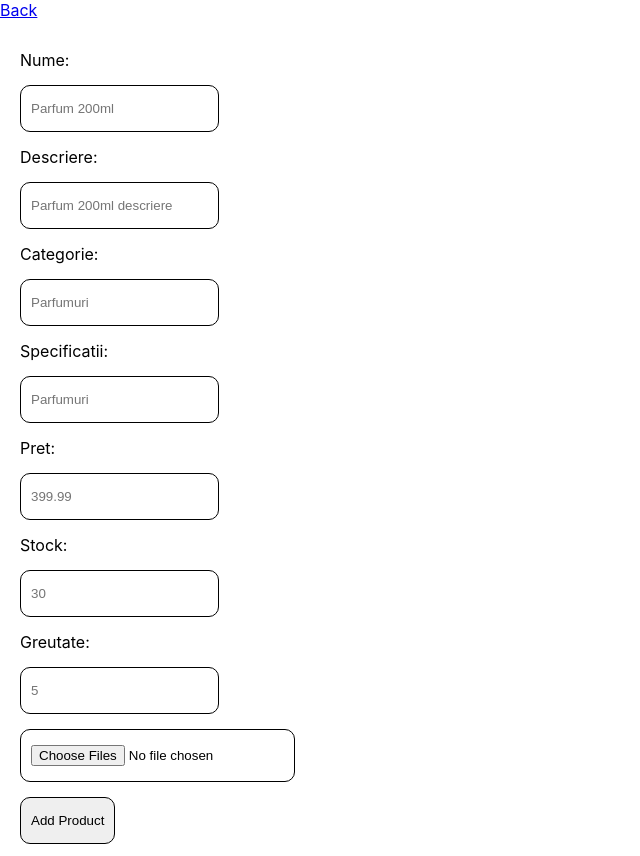
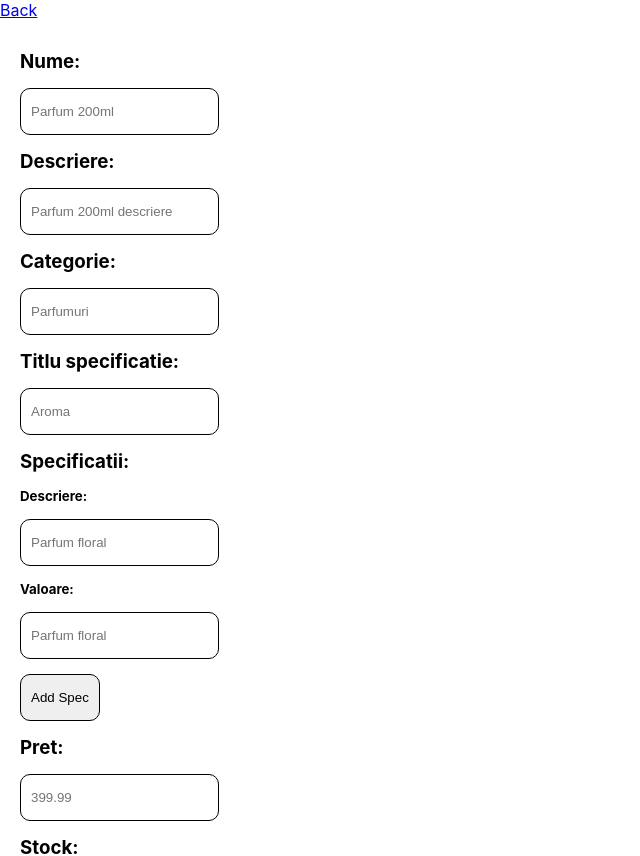
Before and after one commit to AdelinV2/react-spring-ecommerce, a React (Create React App) app in the folder frontend/: page /addItemsPage in a window 1280 px wide. Shown: the top 856 px of the page, without its empty margins (0-640 px from the left). Built offline with nearby package versions, Linux system fonts and the light colour scheme.

Commit message:
finished creating product, workin on sending it to backend

```diff
--- a/frontend/src/Pages/AddItemsPage.jsx
+++ b/frontend/src/Pages/AddItemsPage.jsx
@@ -21,17 +21,56 @@ export default function AddItemsPage() {
 
   console.log(product);
 
-  function updateSpecifications(category, spec) {
+  function addSpecification(e) {
+    e.preventDefault();
+    const formData = new FormData(e.target.form);
+    const specTitle = formData.get("spec-title");
+    const specDesc = formData.get("spec-description");
+    const specValue = formData.get("spec-value");
+
+    if (specTitle && specDesc && specValue) {
       const specs = [...specifications];
-    const specItem = { category: category, specs: spec };
-    specs.push(specItem);
+      const subSpec = {
+        orderIndex:
+          specs.find((spec) => spec.title === specTitle)?.specs.length || 0,
+        description: specDesc,
+        value: specValue,
+      };
+
+      if (specs.length === 0) {
+        specs.push({ orderIndex: 0, title: specTitle, specs: [subSpec] });
+      } else if (specs.length > 0) {
+        if (specs.find((spec) => spec.title === specTitle)) {
+          const index = specs.findIndex((spec) => spec.title === specTitle);
+          specs[index].specs.push(subSpec);
+        } else {
+          specs.push({
+            orderIndex: specs.length,
+            title: specTitle,
+            specs: [subSpec],
+          });
+        }
+      }
       setSpecifications(specs);
+
+      e.target.form.reset();
+    } else {
+      alert("Please fill in all fields.");
+    }
   }
 
   function handleSubmit(e) {
     e.preventDefault();
     const formData = new FormData(e.target);
-    updateSpecifications(formData.get("category"), formData.get("spec"));
+
+    if (
+      formData.get("name") ||
+      formData.get("description") ||
+      formData.get("category") ||
+      formData.get("price") ||
+      formData.get("stock") ||
+      formData.get("weight")
+    ) {
       const newProduct = {
         name: formData.get("name"),
         description: formData.get("description"),
@@ -44,6 +83,9 @@ export default function AddItemsPage() {
         specifications: specifications,
       };
       setProduct(newProduct);
+    } else {
+      alert("Please fill in all fields.");
+    }
   }
 
   function handleImgChange(e) {
@@ -61,43 +103,65 @@ export default function AddItemsPage() {
         });
       };
 
+      if (imgsObj.length === imgs.length) {
         setImages(imgsObj);
+      }
     });
   }
 
   return (
     <>
       <Link to="/">Back</Link>
+      <div className="form-specs">
         <form className="add-product-form" onSubmit={handleSubmit}>
-        <span className="form-label">Nume:</span>
+          <h3 className="form-label">Nume:</h3>
           <input
             className="form-input"
             type="text"
             name="name"
             placeholder="Parfum 200ml"
           />
-        <span className="form-label">Descriere:</span>
+          <h3 className="form-label">Descriere:</h3>
           <input
             className="form-input"
             type="text"
             name="description"
             placeholder="Parfum 200ml descriere"
           />
-        <span className="form-label">Categorie:</span>
+          <h3 className="form-label">Categorie:</h3>
           <input
             className="form-input"
             type="text"
             name="category"
             placeholder="Parfumuri"
           />
-        <span className="form-label">Specificatii:</span>
+          <h3 className="form-label">Titlu specificatie:</h3>
           <input
             className="form-input"
             type="text"
-          name="spec"
-          placeholder="Parfumuri"
+            name="spec-title"
+            placeholder="Aroma"
           />
-        <span className="form-label">Pret:</span>
+          <h3 className="form-label">Specificatii:</h3>
+          <h5>Descriere:</h5>
+          <input
+            className="form-input"
+            type="text"
+            name="spec-description"
+            placeholder="Parfum floral"
+          />
+          <h5>Valoare:</h5>
+
+          <input
+            className="form-input"
+            type="text"
+            name="spec-value"
+            placeholder="Parfum floral"
+          />
+          <button className="form-btn" onClick={addSpecification}>
+            Add Spec
+          </button>
+          <h3 className="form-label">Pret:</h3>
           <input
             className="form-input"
             type="number"
@@ -105,7 +169,7 @@ export default function AddItemsPage() {
             step="0.01"
             placeholder="399.99"
           />
-        <span className="form-label">Stock:</span>
+          <h3 className="form-label">Stock:</h3>
 
           <input
             className="form-input"
@@ -113,7 +177,7 @@ export default function AddItemsPage() {
             name="stock"
             placeholder="30"
           />
-        <span className="form-label">Greutate:</span>
+          <h3 className="form-label">Greutate:</h3>
 
           <input
             className="form-input"
@@ -132,6 +196,24 @@ export default function AddItemsPage() {
             Add Product
           </button>
         </form>
+        <div className="specifications-container">
+          {specifications.map((spec, index) => {
+            return (
+              <div className="specification">
+                <h3 key={spec.title}>{spec.title}</h3>
+                {spec.specs.map((subSpec, index) => {
+                  return (
+                    <div key={index} className="sub-specification">
+                      <h4>{subSpec.description}</h4>
+                      <p>{subSpec.value}</p>
+                    </div>
+                  );
+                })}
+              </div>
+            );
+          })}
+        </div>
+      </div>
     </>
   );
 }
--- a/frontend/src/css/AddItemsPage.css
+++ b/frontend/src/css/AddItemsPage.css
@@ -15,3 +15,16 @@ border: solid black 1px;
     padding: 15px 10px;
     width: fit-content;
 }
+
+.form-specs
+{
+    display: flex;
+    gap: 20px;
+}
+.specifications-container
+{
+    display: flex;
+    flex-direction: column;
+    gap: 10px;
+    margin-top: 30px;
+}
```
Lines whose indentation alone changed are shown as unchanged.
